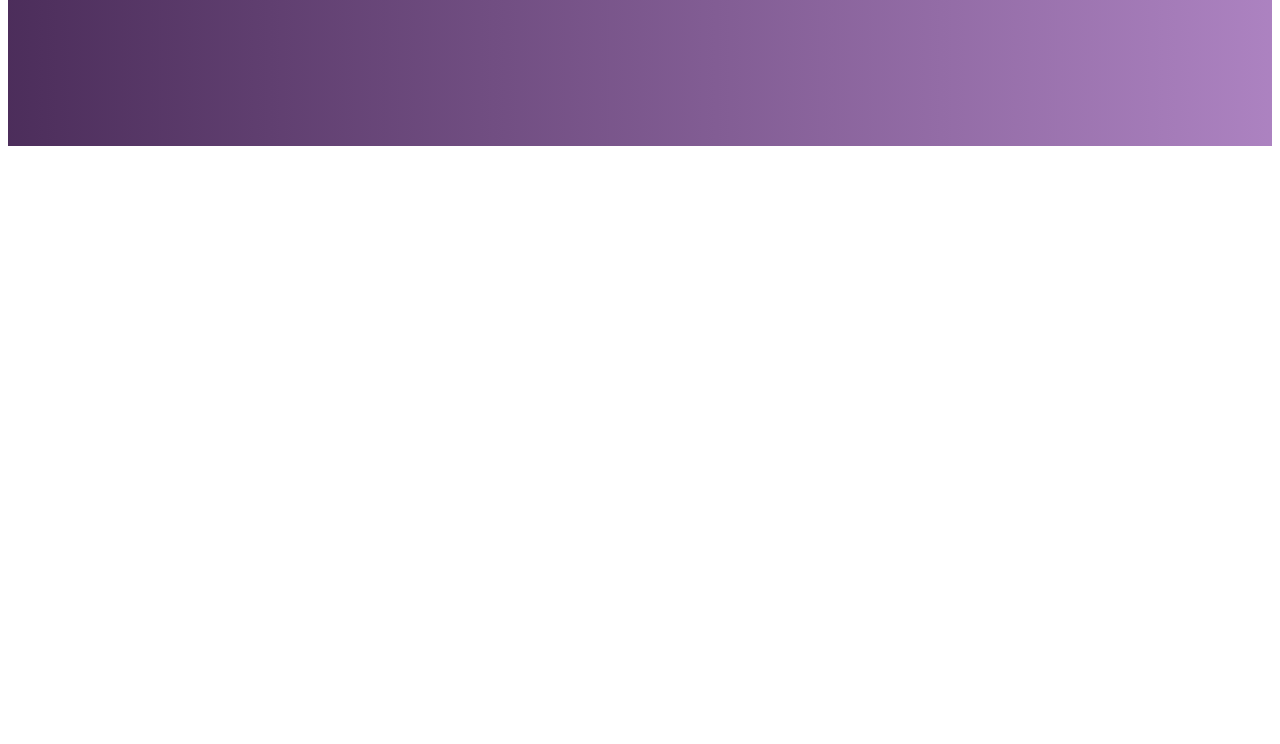
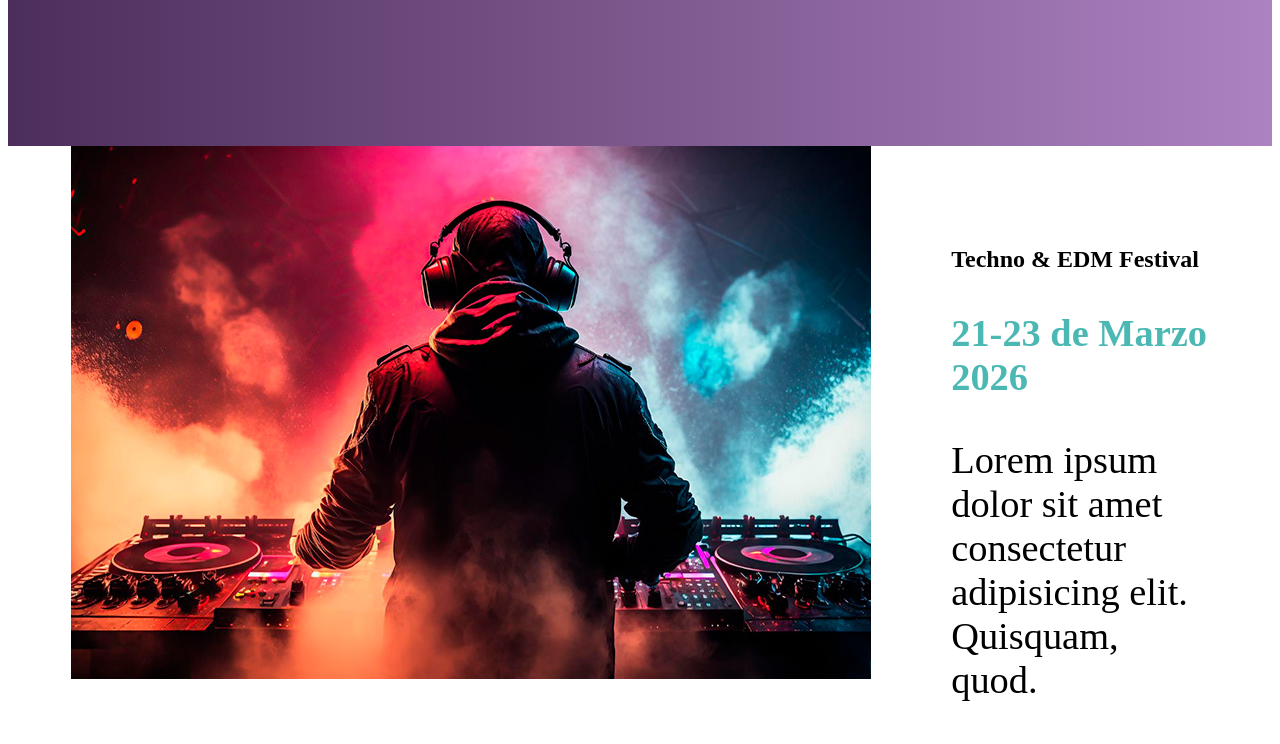
Before and after one commit to ItsBrutt/festivalDeMusica, a website: page index.html in a window 1280 px wide. Shown: the part 866-1610 px from the top of the page. Before the commit the page ends 1020 px from the top, so only its background shows below. Drawn offline with nearby package versions, Linux system fonts and the light colour scheme; files that its build step writes are made by us from their sources.

Commit message:
Sass a la seccion del festival

```diff
--- a/index.html
+++ b/index.html
@@ -33,5 +33,15 @@
             <source src="src/video/dj.webm" type="video/webm"/>
         </video>
     </div>
+    <section class="sobre-festival">
+        <div class="imagen">
+            <img src="src/img/imagen_dj.jpg" alt="imagen festival">
+        </div>
+        <div class="contenido-festival">
+            <h2>Techno & EDM Festival</h2>
+            <p class="fecha">21-23 de Marzo 2026</p>
+            <p class="descripcion">Lorem ipsum dolor sit amet consectetur adipisicing elit. Quisquam, quod.</p>
+        </div>
+    </section>
 </body>
 </html>
--- a/src/scss/base/_mixins.scss
+++ b/src/scss/base/_mixins.scss
@@ -20,3 +20,8 @@
         @content;
     }
 }
+@mixin contenedor {
+    width: 90%;
+    max-width: 120rem;
+    margin: 0 auto;
+}
--- /dev/null
+++ b/src/scss/layout/_festival.scss
@@ -0,0 +1,27 @@
+@use "../base/variables" as v;
+@use "../base/mixins" as m;
+
+.sobre-festival {
+    @include m.contenedor;
+    @include m.tablet {
+        display: grid;
+        grid-template-columns: repeat(2, 1fr);
+        gap: 5rem;
+    }
+    .contenido-festival {
+        margin-top: 5rem;
+        h2 {
+            margin-bottom: 2rem;
+        }
+        .fecha {
+            color: v.$verde;
+            font-weight: 700;
+            font-size: 2.4rem;
+        }
+        .descripcion {
+            color: v.$negro;
+            font-weight: 400;
+            font-size: 2.4rem;
+        }
+    }
+}
--- a/src/scss/layout/index.scss
+++ b/src/scss/layout/index.scss
@@ -1,2 +1,3 @@
 @forward 'header';
 @forward 'video';
+@forward 'festival';
```
